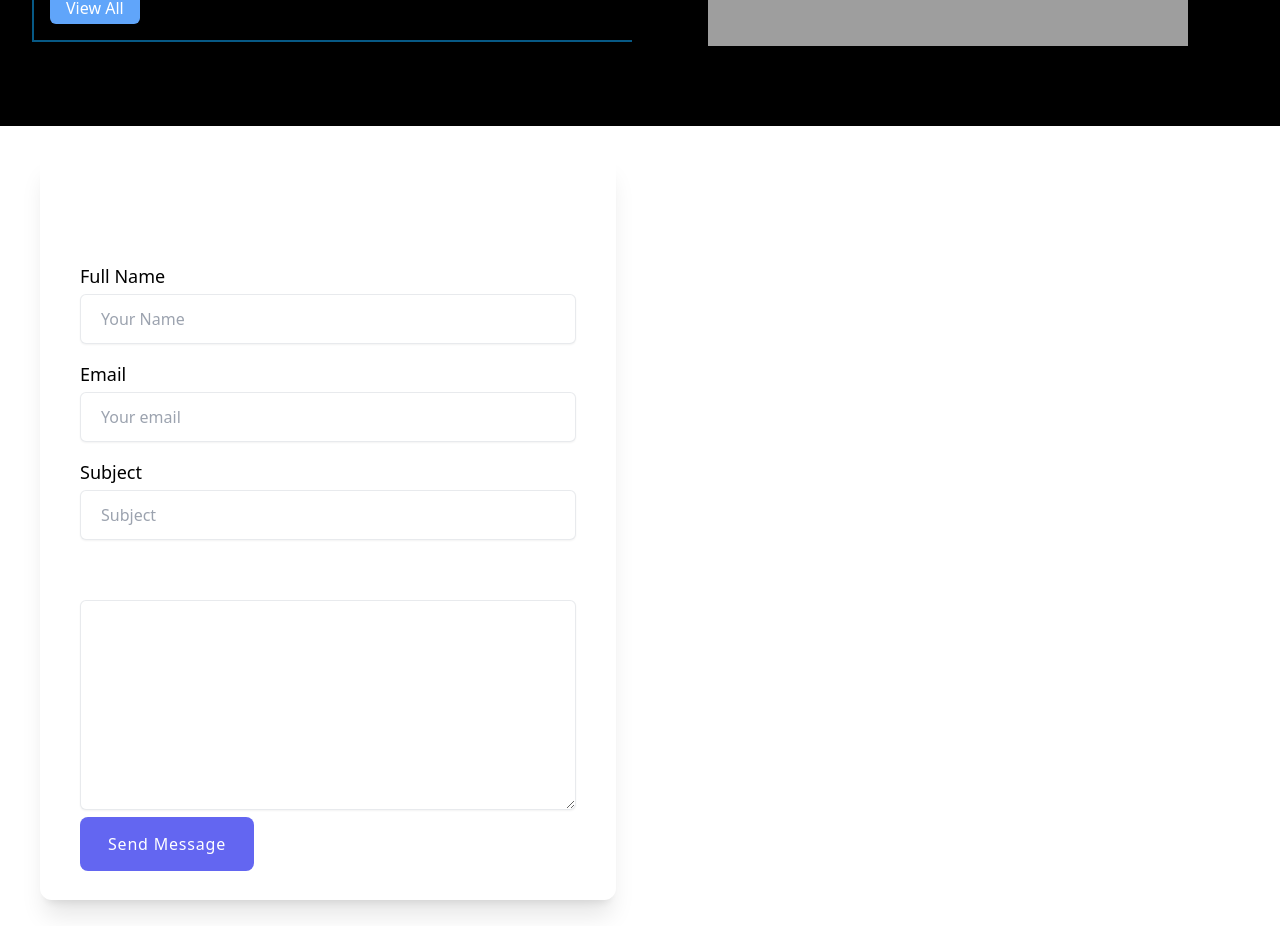
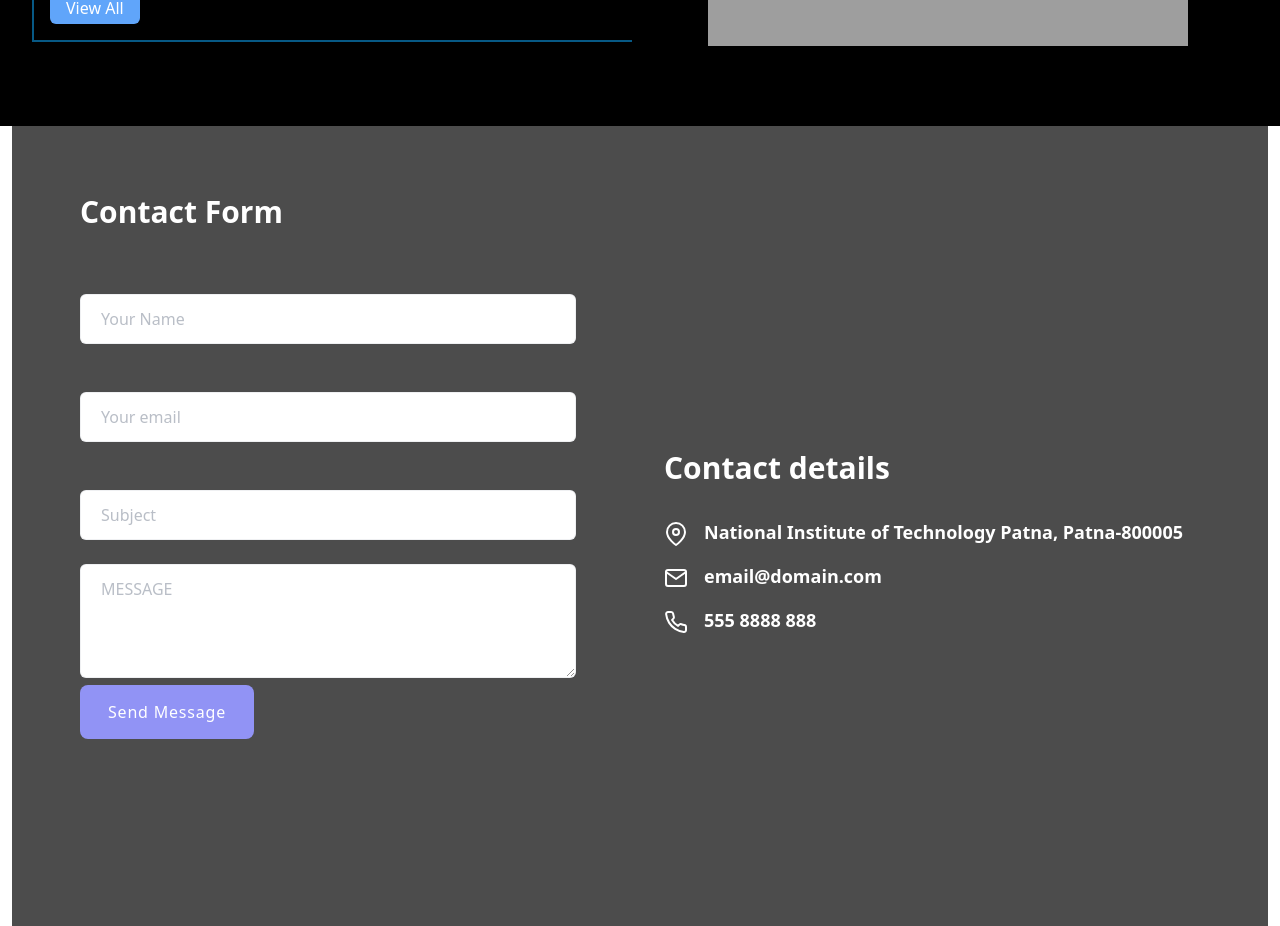
Before and after one commit to ayushshaw016/hackofest_website, a React (Vite) app: page / in a window 1280 px wide. Shown: the part 2102-3028 px from the top of the page. Built offline with nearby package versions, Linux system fonts and the light colour scheme; grey boxes are pictures that could not be loaded.

Commit message:
Added contact form and made minor changes

```diff
--- a/src/App.jsx
+++ b/src/App.jsx
@@ -51,6 +51,7 @@ const App = () => {
             <Route path="/contact" element={<ContactUS />} />
             <Route path="/prize" element={<Prizes />} />
             <Route path="/timeline" element = {<Timeline />} />
+            {/* <Route path="/themes" element = {<Timeline />} /> */}
           </Routes>
           {/* Add Footer or Footer5 here based on your requirements */}
           {/* <Footer/> */}
--- a/src/components/AboutUS/About.jsx
+++ b/src/components/AboutUS/About.jsx
@@ -5,20 +5,23 @@ import ieee from "../../assets/ieee.png"
 const AboutUS = () => {
   return (
     <>
-    <div className="ml-8 px-32 text-white  mt-20 text-2xl font-bold font-serif md:w-1/2">
+    <div className="flex  flex-col md:flex-row">
+
+    <div className="ml-8 px-32 text-white  mt-20 text-2xl font-bold font-serif md:w-1/2"  data-aos="fade-right" data-aos-delay="300">
         <div className="p-4 border-white border-solid border-2 rounded-xl">
             <img src={thinindia} className="h-1/4 w-1/4 text-white"/>
         Parrots—along with ravens, crows, jays, and magpies—are among the most intelligent birds, and the ability of some species to imitate human speech enhances their popularity as pets. They form the most variably sized bird order in terms of length; many are vividly coloured and some, multi-coloured. Most parrots exhibit little or no sexual dimorphism in the visual spectrum.
         </div>
  </div>
  <br/><br/>
-        <div className="ml-8 px-32 text-white  text-2xl font-bold font-serif md:w-1/2 float-right my-8">
+        <div className="ml-8 px-32 text-white  text-2xl font-bold font-serif md:w-1/2 float-right mt-20"  data-aos="fade-left" data-aos-delay="300">
         <div className="p-4 border-white border-solid border-2 rounded-xl">
         <img src={ieee} className="h-1/4 w-1/2 text-white mx-16"/>
         <br/>
         Parrots—along with ravens, crows, jays, and magpies—are among the most intelligent birds, and the ability of some species to imitate human speech enhances their popularity as pets. They form the most variably sized bird order in terms of length; many are vividly coloured and some, multi-coloured. Most parrots exhibit little or no sexual dimorphism in the visual spectrum.
         </div>
         </div>
+    </div>
     </>
   );
 };
--- a/src/components/Contact US/ContactDetails.jsx
+++ b/src/components/Contact US/ContactDetails.jsx
@@ -20,7 +20,7 @@ const contacts = [
 
 function ContactDetails() {
 	return (
-		<div className="w-full lg:w-1/2 font-bold">
+		<div className="w-full lg:w-1/2 font-bold my-auto">
 			<div className="text-left max-w-xl px-6">
 				<h2 className="font-general-medium text-3xl text-white dark:text-primary-light mt-12 mb-8 ">
 					Contact details
--- a/src/components/Contact US/ContactForm.jsx
+++ b/src/components/Contact US/ContactForm.jsx
@@ -3,7 +3,7 @@ import FormInput from '../reusable/FormInput';
 
 function ContactForm() {
 	return (
-		<div className="w-full lg:w-1/2">
+		<div className="w-full lg:w-1/2 ">
 			<div className="leading-loose">
 				<form
 					onSubmit={(e) => {
@@ -48,15 +48,16 @@ function ContactForm() {
 							className="block text-lg text-white dark:text-primary-light mb-2"
 							htmlFor="message"
 						>
-							Message
+
 						</label>
 						<textarea
 							className="w-full px-5 py-2 border border-gray-300 dark:border-primary-dark border-opacity-50 text-primary-dark dark:text-secondary-light bg-ternary-light dark:bg-ternary-dark rounded-md shadow-sm text-md"
 							id="message"
 							name="message"
-							cols="14"
-							rows="6"
+							cols="10"
+							rows="3"
 							aria-label="Message"
+							placeholder='MESSAGE'
 						></textarea>
 					</div>
 
--- a/src/components/Contact US/ContactUS.jsx
+++ b/src/components/Contact US/ContactUS.jsx
@@ -3,7 +3,7 @@ import ContactForm from './ContactForm';
 
 function ContactUS() {
 	return (
-		<div className='flex flex-col lg:flex-row  className= mx-3 p-3 mt-10 h-full'>
+		<div className='flex flex-col lg:flex-row  className= mx-3 p-3 mt-10 h-full bg-black opacity-70'>
 
 
 				<ContactForm />
--- a/src/components/Rules/Rules.jsx
+++ b/src/components/Rules/Rules.jsx
@@ -4,7 +4,7 @@ import React from "react";
 const Rules = () => {
   return (
     <>
- <div className="text-white text-2xl mx-4 md:mx-32 mt-32 bg-[#4d4949] border-white border-2 border-solid rounded-3xl px-4 font-serif mb-4 pb-10 overflow-auto">
+ <div className="text-white text-2xl mx-4 md:mx-32 mt-32 bg-[#4d4949] border-white border-2 border-solid rounded-3xl px-4 font-serif  pb-10 overflow-auto">
     <h1 className="text-4xl lg:text-6xl text-center font-serif mt-2 underline text-[#cb5bcb]">RULES</h1>
     <br/>
 <ol className="mx-3">
--- a/src/components/Sponsors/Sponsors.jsx
+++ b/src/components/Sponsors/Sponsors.jsx
@@ -3,13 +3,13 @@ import discord from "../../assets/discord.jpg"
 const Sponsors = () => {
     return (
         <>
-        <div className="mx-8 mt-20 text-white">
+        <div className="mx-6 mt-20 text-white h-full">
         {/*  bg-slate-900 */}
-          <h2 className="text-7xl text-center underline">Sponsors</h2>
+          <h2 className="text-7xl text-center underline" data-aos="fade-down" data-aos-delay="300">Sponsors</h2>
           <br/>
           <h2 className="text-5xl text-center" data-aos="fade-up" data-aos-delay="300">Title Sponsor</h2>
           <br/>
-          <div className="justify-around flex flex-col md:flex-row" data-aos="fade-left" data-aos-delay="300">
+          <div className="justify-around flex flex-col md:flex-row ml-8" data-aos="fade-left" data-aos-delay="300">
           <div className="my-4 mx-2">
           <img src={discord} className="w-72 h-auto"/>
           </div>
@@ -20,7 +20,7 @@ const Sponsors = () => {
 
           <h2 className="text-5xl text-center" data-aos="fade-up" data-aos-delay="300">Powered By</h2>
           <br/>
-          <div className="justify-around flex flex-col md:flex-row" data-aos="fade-right" data-aos-delay="300">
+          <div className="justify-around flex flex-col md:flex-row ml-8" data-aos="fade-right" data-aos-delay="300">
           <div className="my-4 mx-2">
           <img src={discord} className="w-72 h-auto "/>
           </div>
@@ -38,7 +38,7 @@ const Sponsors = () => {
 
           <h2 className="text-5xl text-center" data-aos="fade-up" data-aos-delay="300">Gold Sponsor</h2>
           <br/>
-          <div className="justify-around flex flex-col md:flex-row" data-aos="fade-left" data-aos-delay="300">
+          <div className="justify-around flex flex-col md:flex-row ml-8" data-aos="fade-left" data-aos-delay="300">
           <div className="my-4 mx-2">
           <img src={discord} className="w-72 h-auto"/>
           </div>
@@ -52,7 +52,7 @@ const Sponsors = () => {
 
           <h2 className="text-5xl text-center" data-aos="fade-up" data-aos-delay="300">Silver Sponsor</h2>
           <br/>
-          <div className="justify-around flex flex-col md:flex-row" data-aos="fade-right" data-aos-delay="300">
+          <div className="justify-around flex flex-col md:flex-row ml-8" data-aos="fade-right" data-aos-delay="300">
           <div className="my-4 mx-2">
           <img src={discord} className="w-72 h-auto"/>
           </div>
@@ -66,7 +66,7 @@ const Sponsors = () => {
 
           <h2 className="text-5xl text-center" data-aos="fade-up" data-aos-delay="300">Media Partner</h2>
           <br/>
-          <div className="justify-around flex flex-col md:flex-row" data-aos="fade-left" data-aos-delay="300">
+          <div className="justify-around flex flex-col md:flex-row ml-8" data-aos="fade-left" data-aos-delay="300">
           <div className="my-4 mx-2">
           <img src={discord} className="w-72 h-auto"/>
           </div>
@@ -74,7 +74,7 @@ const Sponsors = () => {
 
           <h2 className="text-5xl text-center" data-aos="fade-up" data-aos-delay="300">Merchandise Partner</h2>
           <br/>
-          <div className="justify-around flex flex-col md:flex-row" data-aos="fade-right" data-aos-delay="300">
+          <div className="justify-around flex flex-col md:flex-row ml-8" data-aos="fade-right" data-aos-delay="300">
           <div className="my-4 mx-2">
           <img src={discord} className="w-72 h-auto"/>
           </div>
@@ -82,7 +82,7 @@ const Sponsors = () => {
 
           <h2 className="text-5xl text-center" data-aos="fade-up" data-aos-delay="300">Certificate Sponsor</h2>
           <br/>
-          <div className="justify-around flex flex-col md:flex-row" data-aos="fade-left" data-aos-delay="300">
+          <div className="justify-around flex flex-col md:flex-row ml-8" data-aos="fade-left" data-aos-delay="300">
           <div className="my-4 mx-2">
           <img src={discord} className="w-72 h-auto"/>
           </div>
--- a/src/components/Timeline/Timeline.jsx
+++ b/src/components/Timeline/Timeline.jsx
@@ -37,7 +37,7 @@ export default function CustomizedTimeline() {
             <Timeline align="alternate" className="p-10  mt-24">
                 <TimelineItem>
                     <TimelineOppositeContent>
-                        <Typography variant="body2" color="textSecondary" className='text-3xl'>
+                        <Typography variant="body2" color="textSecondary">
                             01 April 2021
                         </Typography>
                     </TimelineOppositeContent>
--- a/src/components/themes/themes.jsx
+++ b/src/components/themes/themes.jsx
@@ -0,0 +1,9 @@
+import React from 'react'
+
+export default function themes() {
+  return (
+    <div>
+
+    </div>
+  )
+}
```
